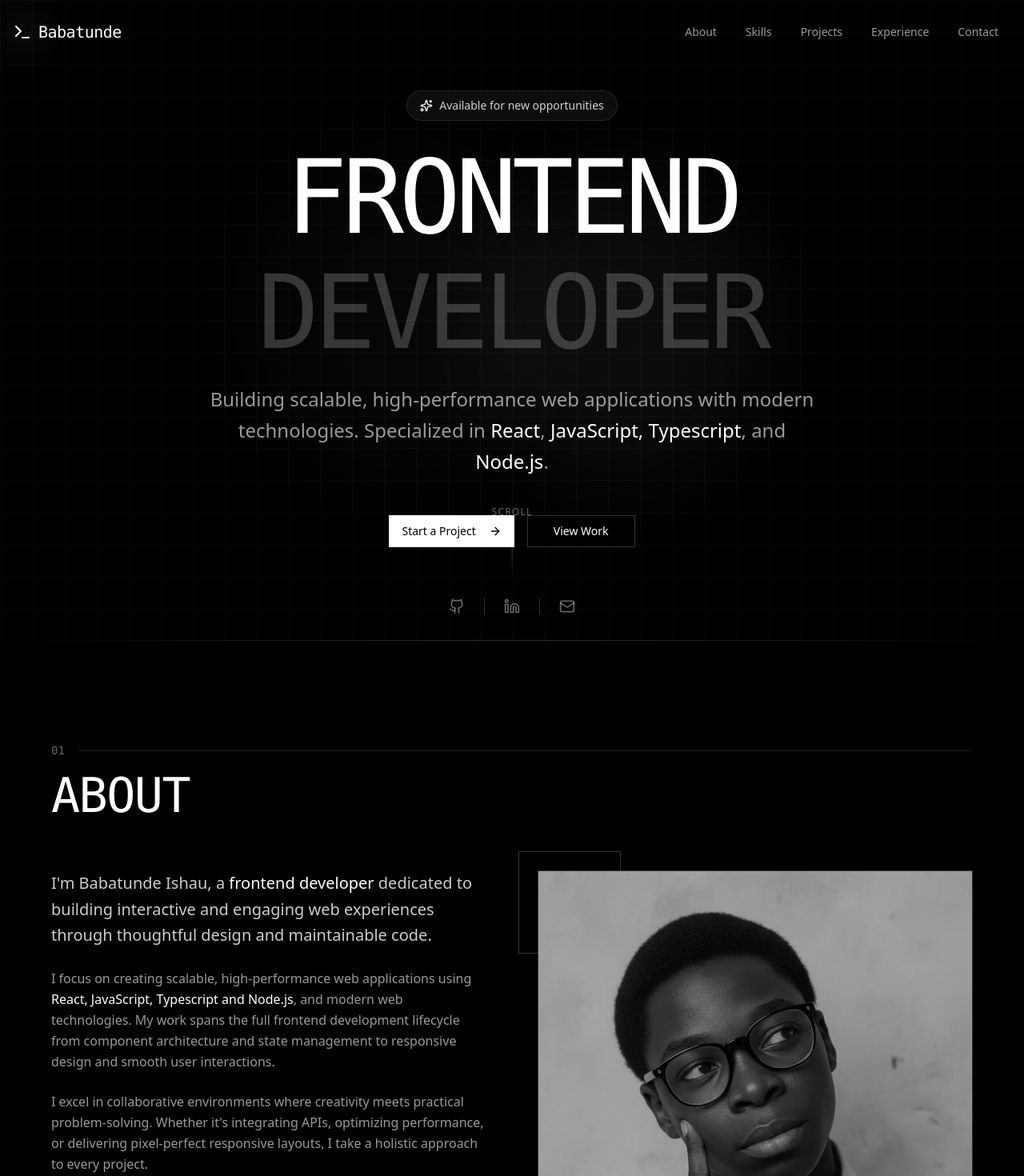
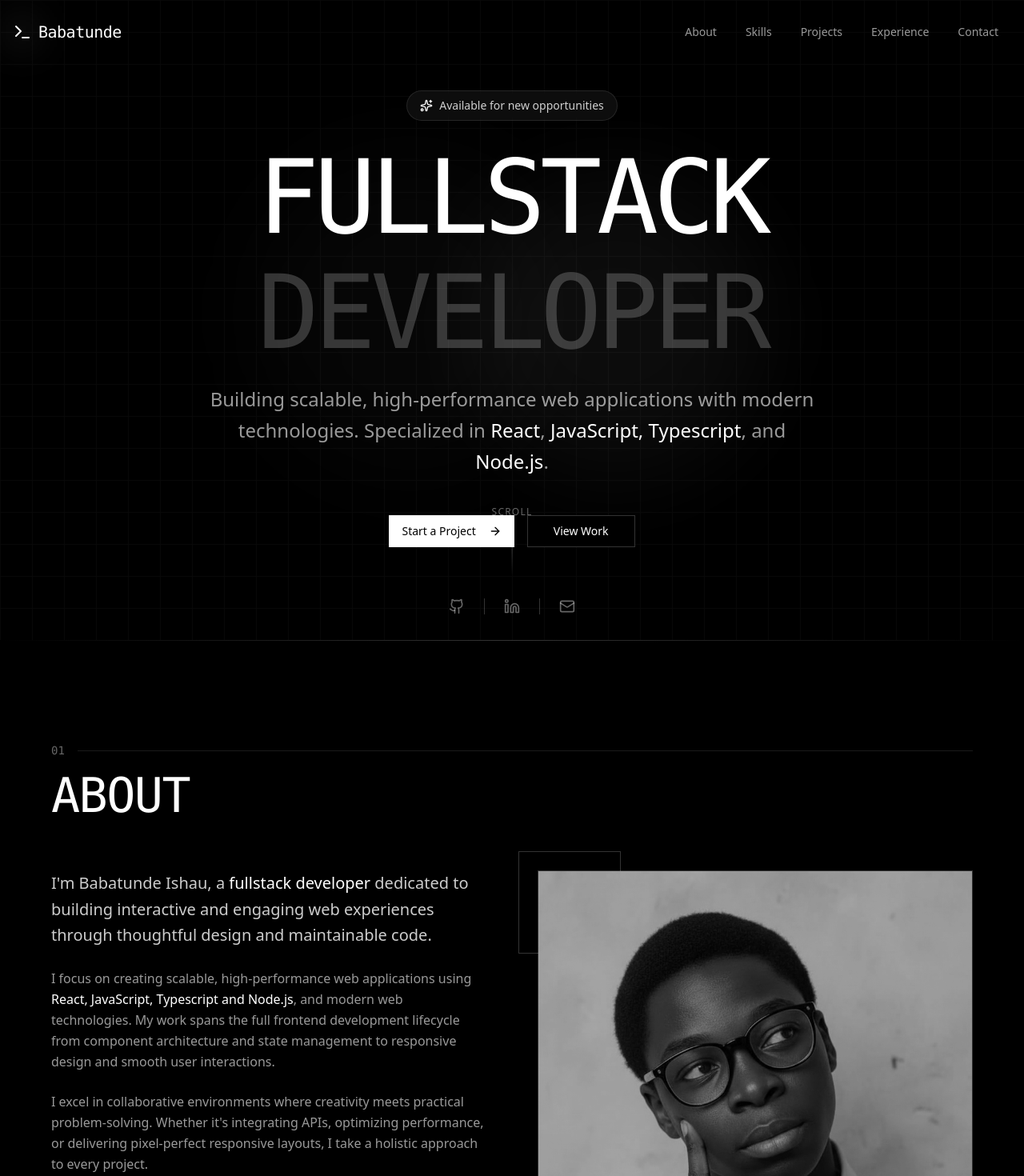
Before and after one commit to BabatundeDev/Babatunde-Portfolio, a React (Vite) app: page / in a window 1280 px wide. Shown: the top 1470 px of the page at 80% size. Built offline with nearby package versions, Linux system fonts and the light colour scheme.

Commit message:
portfolio updated

```diff
--- a/src/components/About.jsx
+++ b/src/components/About.jsx
@@ -27,7 +27,7 @@
         <div className="grid lg:grid-cols-2 gap-16 items-start mb-16">
           <div className="space-y-6">
             <p className="text-xl text-white/80 leading-relaxed">
-              I'm Babatunde Ishau, a <span className="text-white">frontend developer</span> dedicated to building
+              I'm Babatunde Ishau, a <span className="text-white">fullstack developer</span> dedicated to building
               interactive and engaging web experiences through thoughtful design and maintainable code.
             </p>
 
--- a/src/components/Hero.jsx
+++ b/src/components/Hero.jsx
@@ -43,7 +43,7 @@
             className="text-center mb-6"
           >
             <h1 className="text-6xl md:text-8xl lg:text-9xl font-mono tracking-tighter mb-4">
-              <span className="inline-block">FRONTEND</span>
+              <span className="inline-block">FULLSTACK</span>
             </h1>
             <h1 className="text-6xl md:text-8xl lg:text-9xl font-mono tracking-tighter">
               <span className="inline-block text-white/20">DEVELOPER</span>
--- a/src/components/Skills.jsx
+++ b/src/components/Skills.jsx
@@ -110,7 +110,7 @@
           <div className="grid sm:grid-cols-2 lg:grid-cols-4 gap-4 justify- content-between">
             <div className="space-y-2">
               <div className="text-white/40 text-sm">Frontend</div>
-              <div className="text-white font-mono">React + Javascript+ Typescript</div>
+              <div className="text-white font-mono">React + Javascript + Typescript</div>
             </div>
 
             <div className="space-y-2">
```
